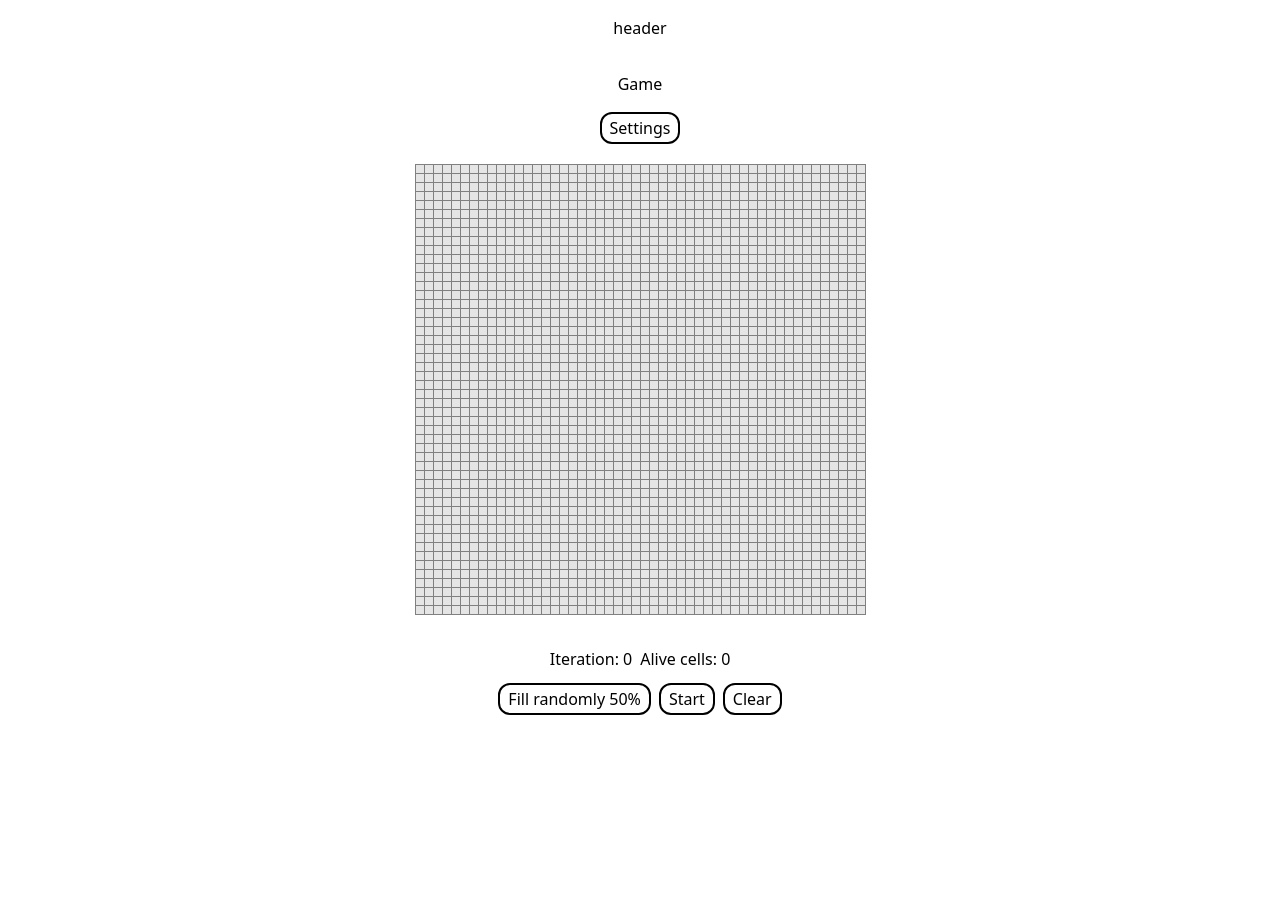
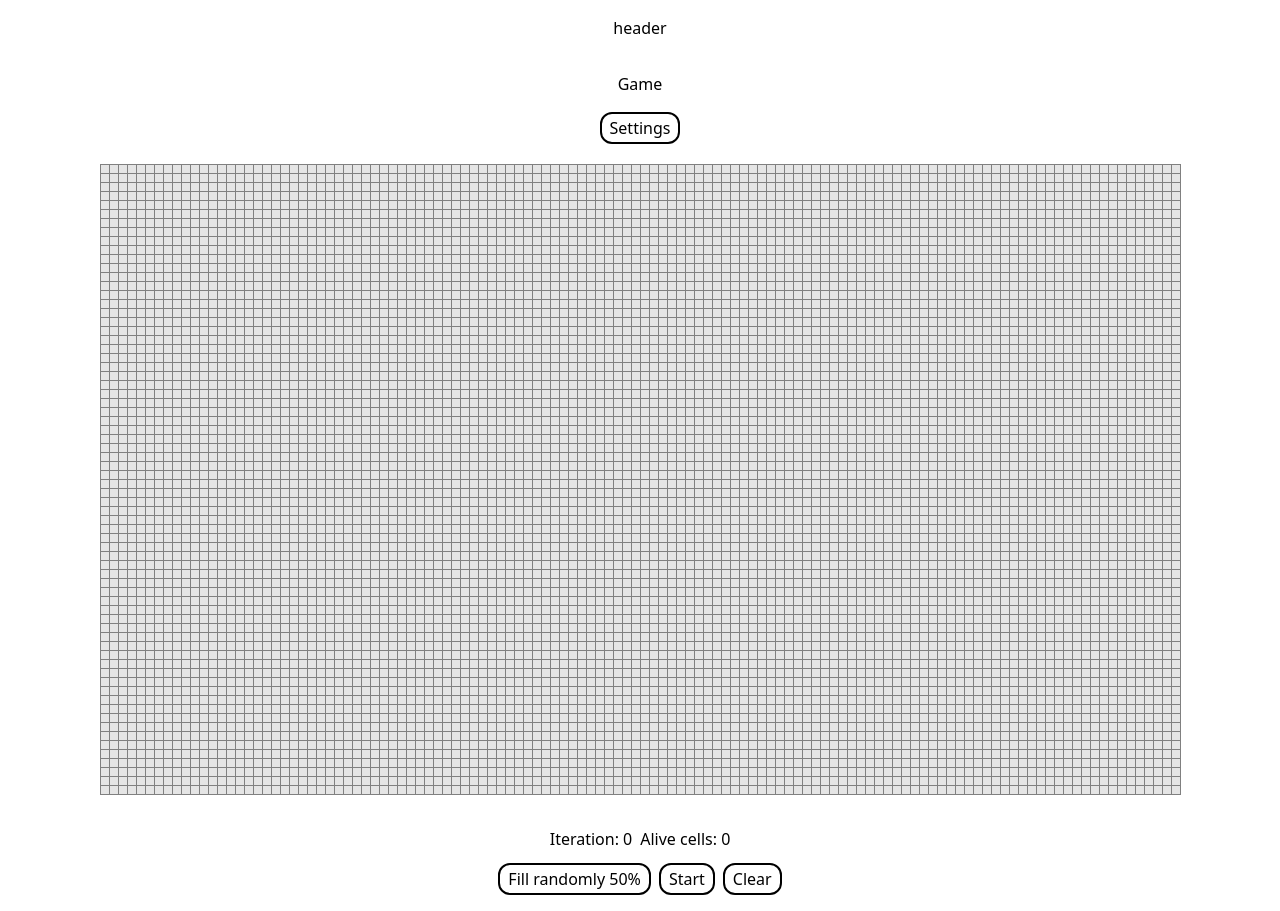
Before and after one commit to ljonasHm/gameoflife, a Vue app: page /game in a window 1280 px wide. Before the commit the page ends 800 px from the top, so only its background shows below. Built offline with nearby package versions, Linux system fonts and the light colour scheme.

Commit message:
fix cell hover color

```diff
--- a/src/assets/styles/main.scss
+++ b/src/assets/styles/main.scss
@@ -80,6 +80,7 @@ a,
     height: 8px;
     width: 8px;
     border-left: 1px solid var(--Grey);
+    background: var(--cell-background, var(--White));
 
     &:last-child {
       border-right: 1px solid var(--Grey);
--- a/src/components/game/GameCell.vue
+++ b/src/components/game/GameCell.vue
@@ -24,7 +24,7 @@ const props = defineProps({
     <div
         class="game__cell"
         :style="{
-            background: filled && !specialClass ? filledColor : '',
+            '--cell-background': filled && !specialClass ? filledColor : '',
             '--cell-hover': hoverColor || undefined
         }"
         :class="specialClass"
--- a/src/stores/game.ts
+++ b/src/stores/game.ts
@@ -7,7 +7,7 @@ export const useGameStore = defineStore('game', () => {
     const isGameInited = ref<boolean>(false);
 
     const initGame = (multiplay: boolean) => {
-        game.value = new Game(50, 50, multiplay);
+        game.value = new Game(70, 120, multiplay);
         isGameInited.value = true;
     }
 
```
